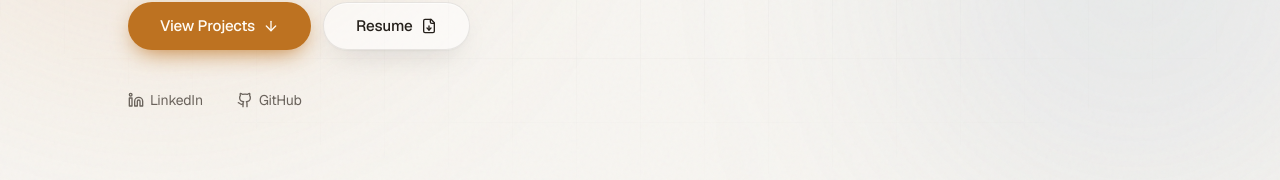
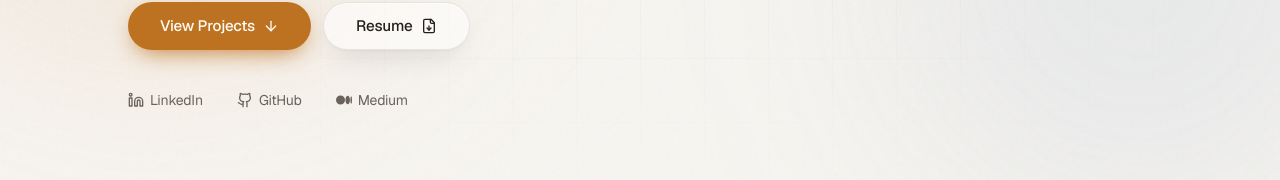
Before and after one commit to junmingg/portfolio, a React (Vite) app: page / in a window 1280 px wide. Shown: the part 582-762 px from the top of the page. Built offline with nearby package versions, Linux system fonts and the light colour scheme.

Commit message:
chore: add Medium to social links

```diff
--- /dev/null
+++ b/src/components/icons/MediumIcon.tsx
@@ -0,0 +1,22 @@
+import type { SVGProps } from "react";
+
+/**
+ * Medium brand mark. lucide-react dropped brand icons, so this mirrors the
+ * lucide signature (accepts `className`, sizes via `size-*` utilities) but
+ * fills with `currentColor` since the Medium logo is a solid glyph, not a stroke.
+ */
+export function MediumIcon({ className, ...props }: SVGProps<SVGSVGElement>) {
+  return (
+    <svg
+      viewBox="0 0 24 24"
+      width="24"
+      height="24"
+      fill="currentColor"
+      className={className}
+      aria-hidden="true"
+      {...props}
+    >
+      <path d="M13.54 12a6.8 6.8 0 0 1-6.77 6.82A6.8 6.8 0 0 1 0 12a6.8 6.8 0 0 1 6.77-6.82A6.8 6.8 0 0 1 13.54 12zm7.42 0c0 3.54-1.51 6.42-3.38 6.42-1.87 0-3.39-2.88-3.39-6.42s1.52-6.42 3.39-6.42 3.38 2.88 3.38 6.42M24 12c0 3.17-.53 5.75-1.19 5.75-.66 0-1.19-2.58-1.19-5.75s.53-5.75 1.19-5.75C23.47 6.25 24 8.83 24 12z" />
+    </svg>
+  );
+}
--- a/src/data/site.ts
+++ b/src/data/site.ts
@@ -1,4 +1,6 @@
-import { Github, Linkedin, type LucideIcon } from "lucide-react";
+import { Github, Linkedin } from "lucide-react";
+import type { ComponentType } from "react";
+import { MediumIcon } from "@/components/icons/MediumIcon";
 
 export const site = {
   name: "Chen Jun Ming",
@@ -18,7 +20,7 @@ export const site = {
 export type SocialLink = {
   label: string;
   href: string;
-  icon: LucideIcon;
+  icon: ComponentType<{ className?: string }>;
 };
 
 export const socials: SocialLink[] = [
@@ -28,6 +30,11 @@ export const socials: SocialLink[] = [
     icon: Linkedin,
   },
   { label: "GitHub", href: "https://github.com/junmingg", icon: Github },
+  {
+    label: "Medium",
+    href: "https://medium.com/@junming-chen",
+    icon: MediumIcon,
+  },
 ];
 
 export const navSections = [
```
